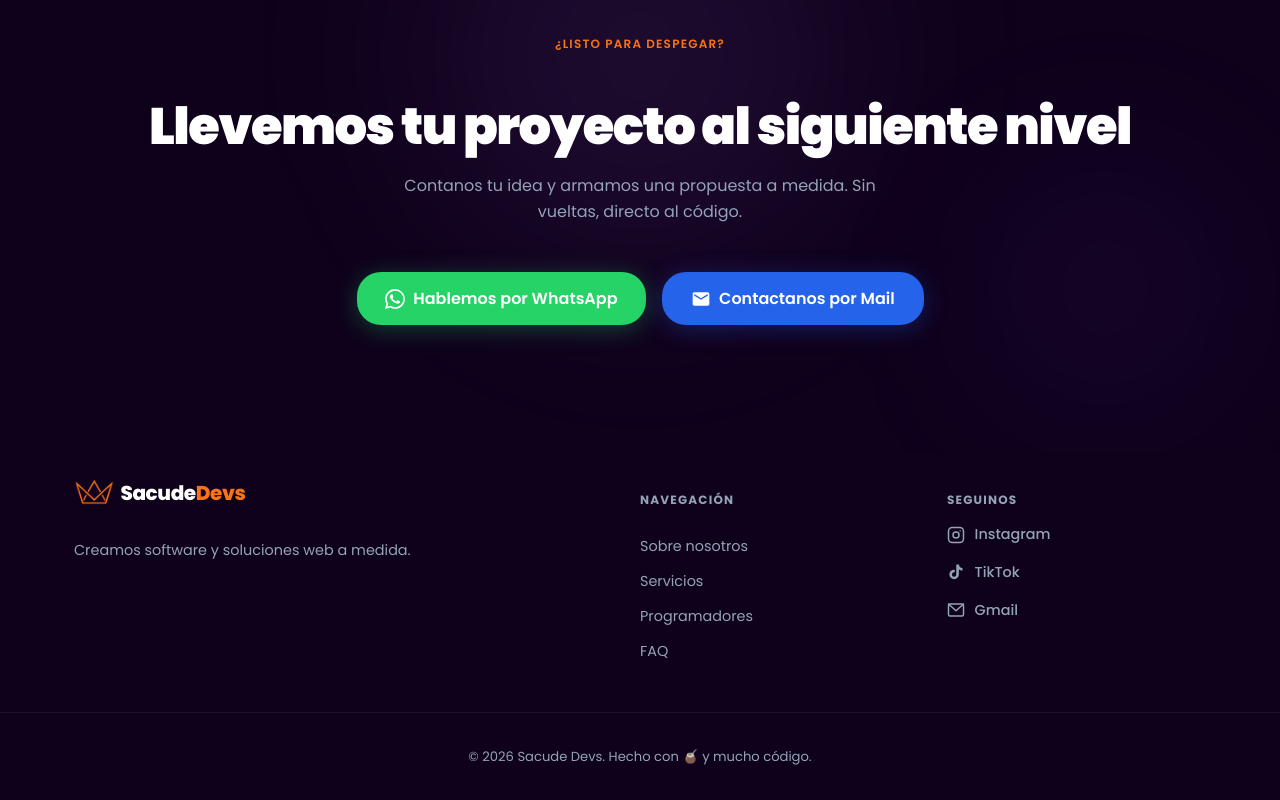
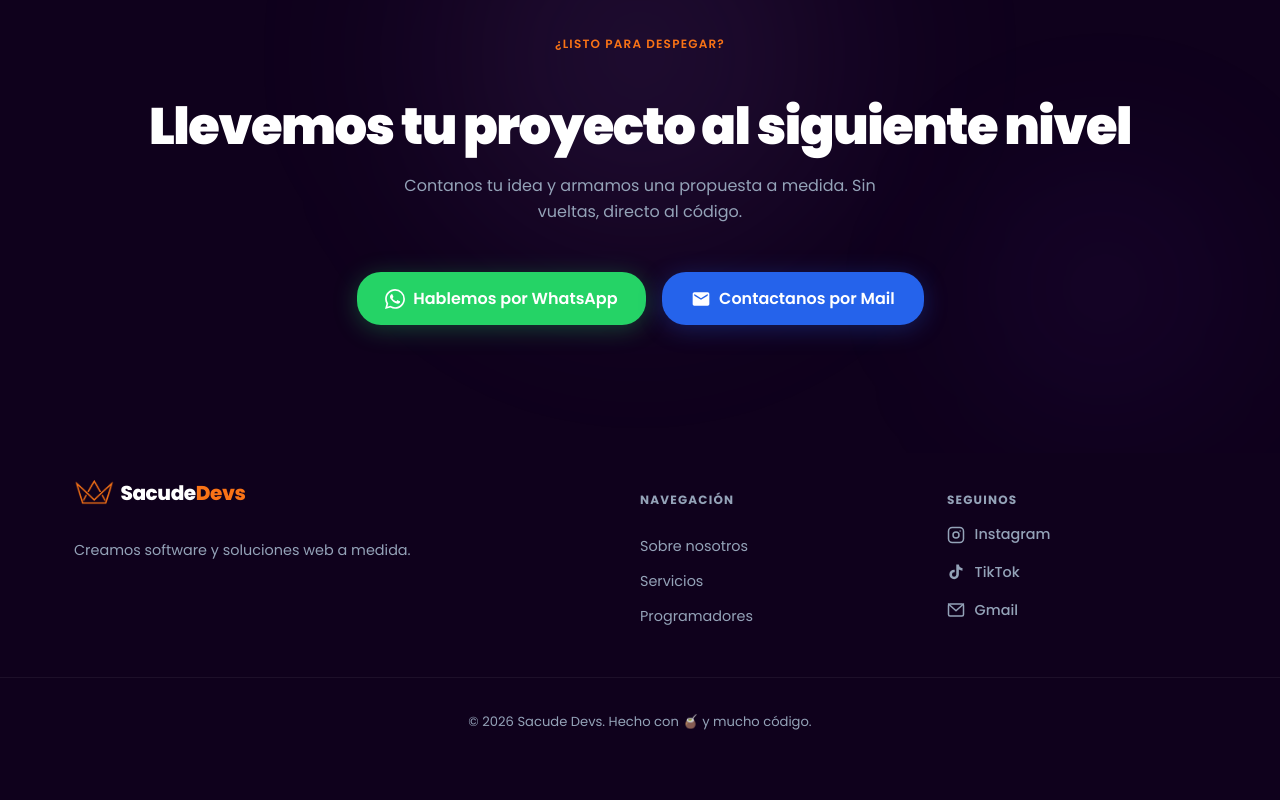
Before and after one commit to nikochittoo/SacudeDev, a plain HTML site: page index.html in a window 1280 px wide. Shown: the part 3818-4618 px from the top of the page. After the commit the page ends 4583 px from the top, so only its background shows below. Drawn offline with Linux system fonts and the light colour scheme.

Commit message:
sacame el faq parte 2

```diff
--- a/index.html
+++ b/index.html
@@ -445,7 +445,7 @@
         <div><a href="#sobre" class="footer-link">Sobre nosotros</a></div>
         <div><a href="#servicios" class="footer-link">Servicios</a></div>
         <div><a href="#programadores" class="footer-link">Programadores</a></div>
-        <div><a href="#faq" class="footer-link">FAQ</a></div>
+        <!-- <div><a href="#faq" class="footer-link">FAQ</a></div> -->
       </div>
 
       <div class="footer-social">
```
